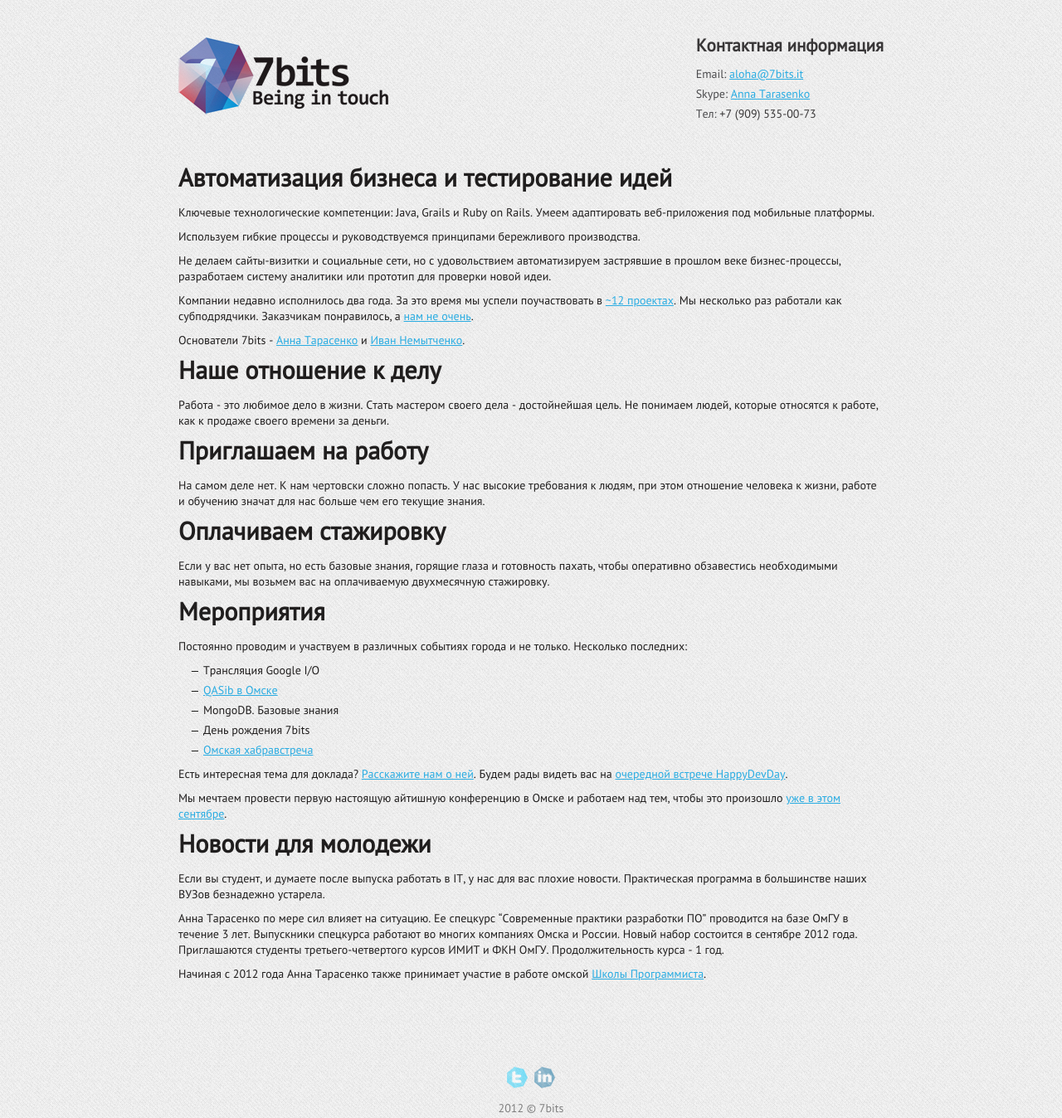
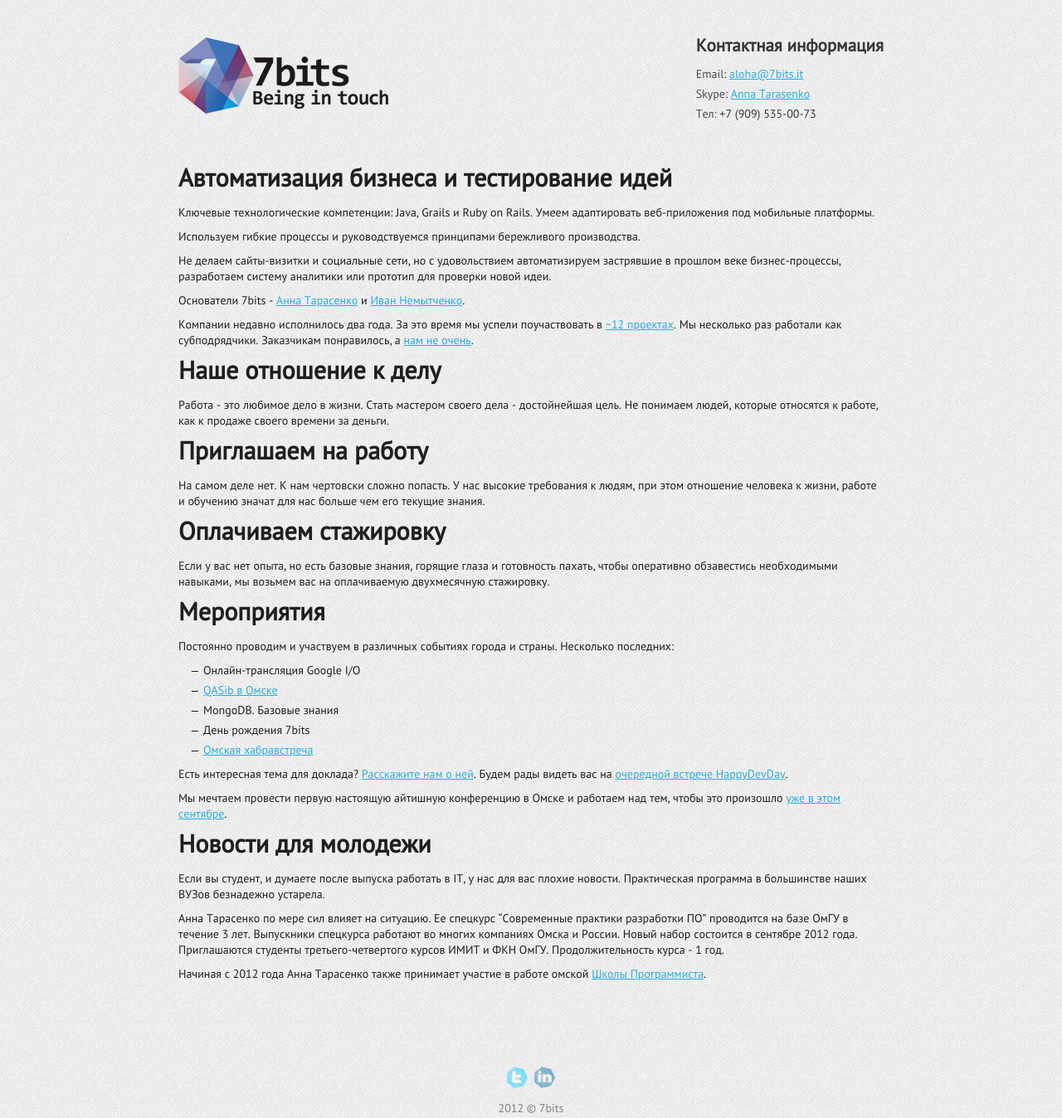
Before and after one commit to AnnieOmsk/7bits, a Jekyll site: the page built from index.md, in a window 1280 px wide. Shown: the whole page at 83% size. Built offline with Jekyll 4.4.1, drawn with Linux system fonts in a browser that asks for light colours; Markdown is read by kramdown in place of the engine named in the settings.

Commit message:
Updated index.md

```diff
--- a/index.md
+++ b/index.md
@@ -10,10 +10,11 @@ title: Компания
 
 Не делаем сайты-визитки и социальные сети, но с удовольствием автоматизируем застрявшие в прошлом веке бизнес-процессы, разработаем систему аналитики или прототип для проверки новой идеи.
 
+Основатели 7bits - [Анна Тарасенко](→) и [Иван Немытченко](→).
+
 Компании недавно исполнилось два года. За это время мы успели поучаствовать в [~12 проектах](portfolio.html).
 Мы несколько раз работали как субподрядчики. Заказчикам понравилось, а [нам не очень](ссылка на пост почему нам не нравится работать через субподряд).
 
-Основатели 7bits - [Анна Тарасенко](→) и [Иван Немытченко](→).
 
 #Наше отношение к делу
 Работа - это любимое дело в жизни. Стать мастером своего дела - достойнейшая цель.
@@ -26,9 +27,8 @@ title: Компания
 Если у вас нет опыта, но есть базовые знания, горящие глаза и готовность пахать, чтобы оперативно обзавестись необходимыми навыками, мы возьмем вас на оплачиваемую двухмесячную стажировку.
 
 #Мероприятия
-Постоянно проводим и участвуем в различных событиях города и не только.
-Несколько последних:
-  * Трансляция Google I/O
+Постоянно проводим и участвуем в различных событиях города и страны. Несколько последних:
+  * Онлайн-трансляция Google I/O
   * [QASib в Омске]()
   * MongoDB. Базовые знания
   * День рождения 7bits
```
